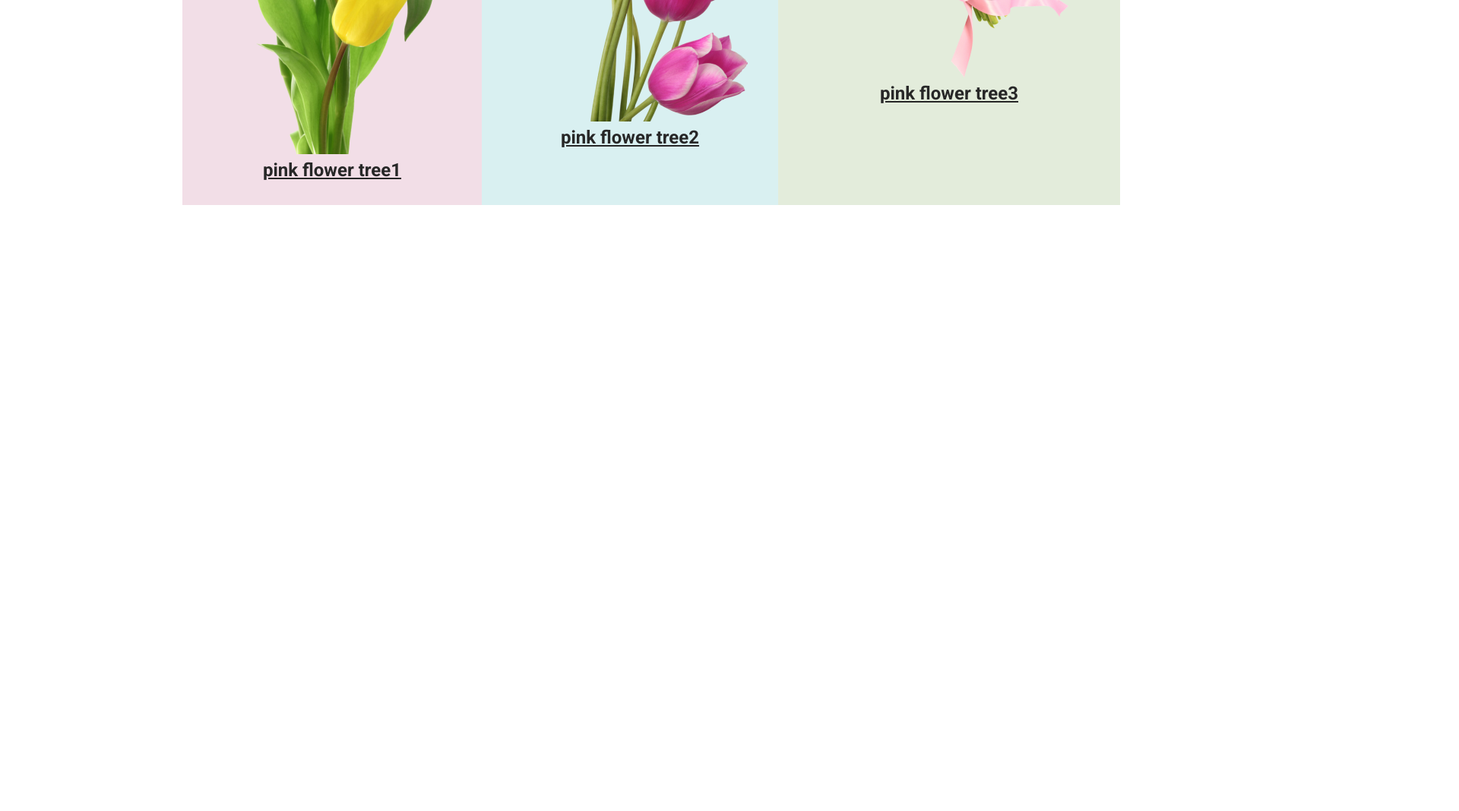
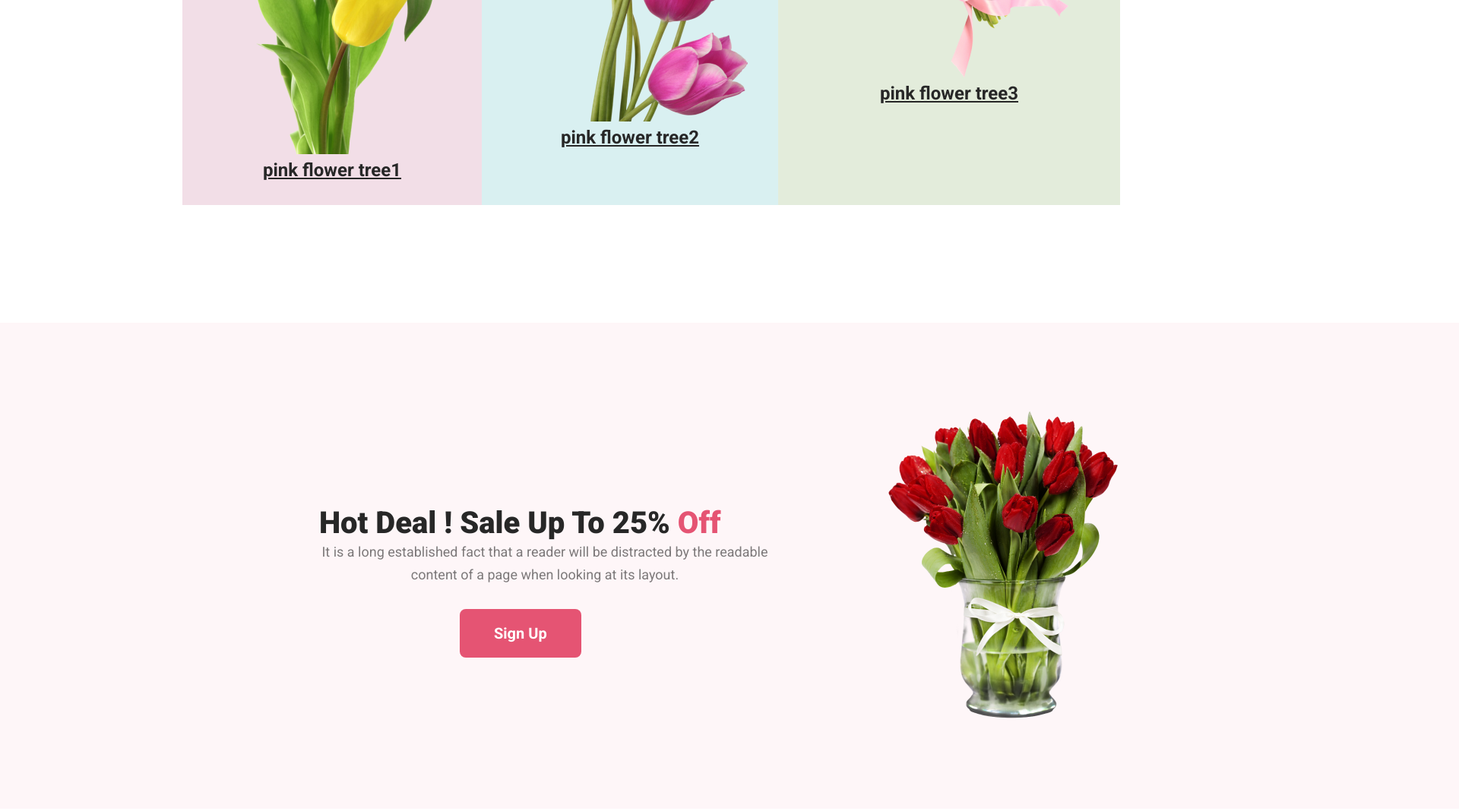
Before and after one commit to AnwarHossain52/Flower-asm1, a plain HTML site: page index.html in a window 1280 px wide. Shown: the part 1430-2498 px from the top of the page at 76% size, 1920 px wide, since content can reach past the window. Before the commit the page ends 1730 px from the top, so only its background shows below. Drawn offline with Linux system fonts and the light colour scheme.

Commit message:
first commit

```diff
--- a/index.html
+++ b/index.html
@@ -25,7 +25,7 @@
 <section class="section2">
     <div>
     <h1 class="Featured-Flowers">Our Featured Flowers</h1>
-    <p class="p2">It is a long established fact that a reader will be distracted by the readable content of a page when looking at its layout.</p>
+    <p class="p2">It is a long established fact that a reader will be distracted by the readable <br> content of a page when looking at its layout.</p>
     </div>
 
 
@@ -49,6 +49,18 @@
     </div>
 
 </div>
+<section class="hot-deal">
+    <div>
+        <h1 class="off">Hot Deal ! Sale Up To 25% <span>Off</span></h1>
+        <p class="p3">It is a long established fact that a reader will be distracted by the readable <br> content of a page when looking at its layout.</p>
+        <button class="btn2">Sign Up</button>
+
+    </div>
+    <div class="flower-btl">
+        <img src="flower-shop-assignment-main/Flower Asset/pngwing 8.png" alt="">
+    </div>
+
+</section>
 
     </main>
     <footer>
--- a/style.css
+++ b/style.css
@@ -54,15 +54,16 @@ line-height: normal;
     height: 60px;
     text-align: center;
     color: rgba(39, 39, 39, 0.60);
-    display: flex;
     font-size: 18px;
 
 }
 .pink-flower{
     display: flex;
     justify-content: space-around;
+    margin-bottom: 0%;
     padding: 30px 240px;
     text-align: center;
+    align-items: center;
 
 }
 .box1{
@@ -100,3 +101,45 @@ line-height: normal;
     line-height: 35px;
     text-decoration-line: underline;
 }
+.hot-deal{
+    width: 1920px;
+    height: 620px;
+    display: flex;
+ background: rgba(229, 84, 115, 0.05);
+ margin: 125px 0px;
+ padding: 10px 420px;
+}
+.flower-btl{
+    padding: 100px 0px 0px 150px;
+}
+span{
+    color:  #E55473;
+}
+.off{
+    padding-top: 230px;
+    color: #272727;
+font-size: 40px;
+font-style: normal;
+font-weight: 800;
+
+}
+.p3{
+width: 594px;
+color: rgba(39, 39, 39, 0.60);
+text-align: center;
+margin-bottom: 30px;
+font-size: 18px;
+font-style: normal;
+font-weight: 400;
+line-height: 30px;
+}
+.btn2{
+    color: #FFF;
+    padding: 20px 45px;
+    margin-left: 185px;
+font-size: 20px;
+font-weight: 700;
+border-radius: 8px;
+background: #E55473;
+border-style: none;
+}
```
